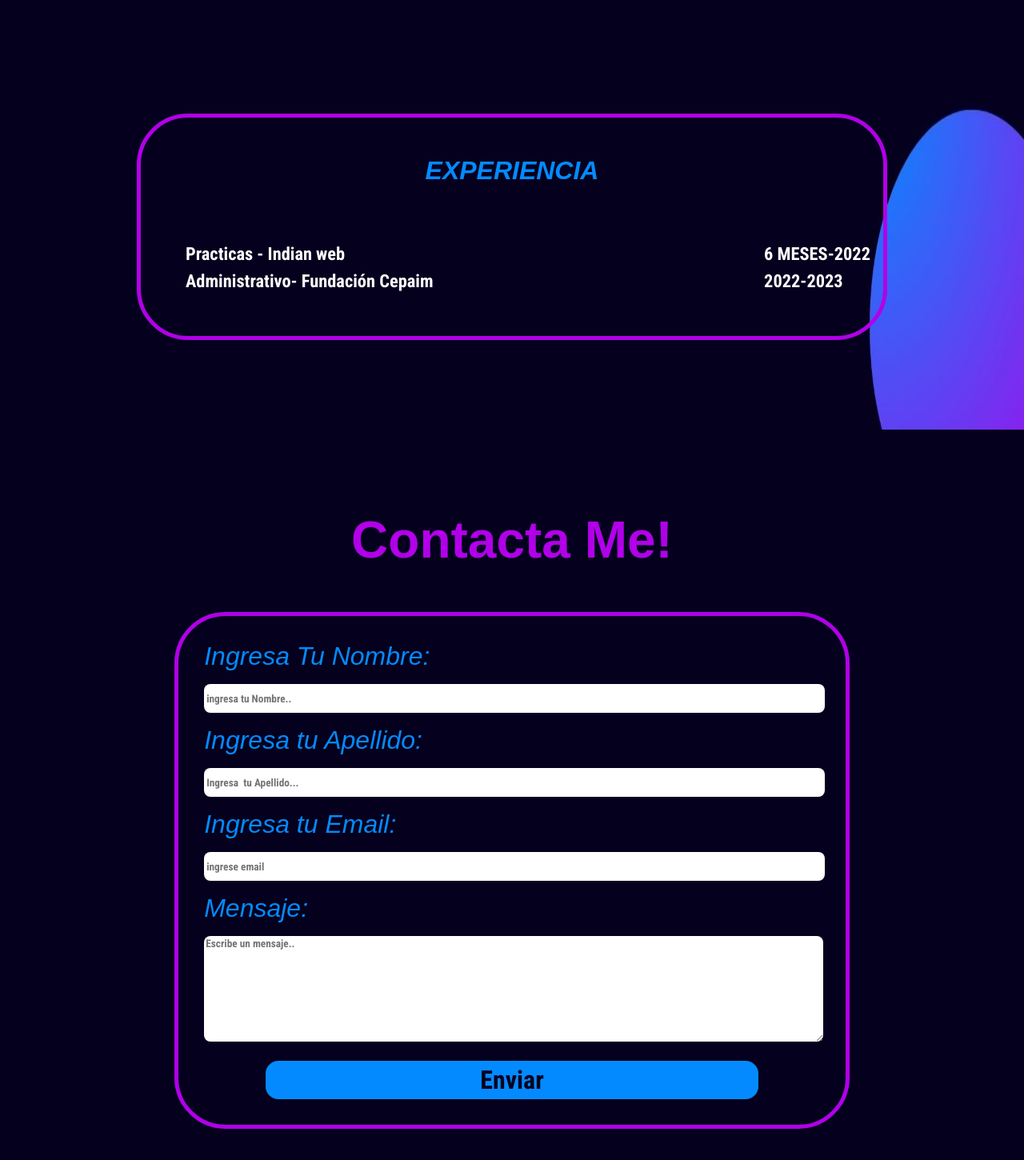
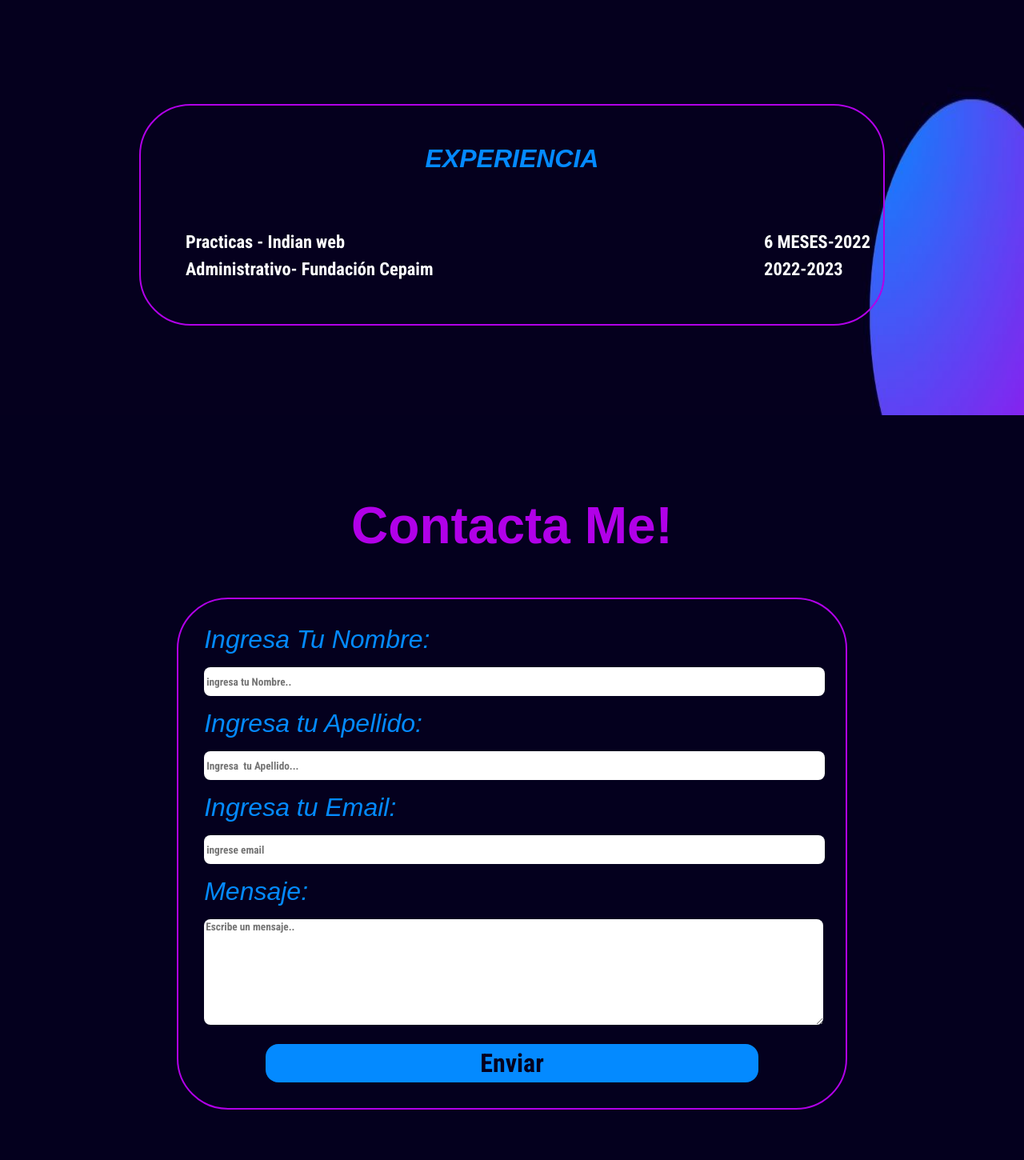
Before and after one commit to juandavidcuestablandon/Portfoli-React, a React (Vite) app: page / in a window 1280 px wide. Shown: the part 2556-4006 px from the top of the page at 80% size. Built offline with nearby package versions, Linux system fonts and the light colour scheme; a web font is replaced by a local one.

Commit message:
estilo cajas

```diff
--- a/src/styles.css
+++ b/src/styles.css
@@ -336,7 +336,7 @@ section .redes a:hover{
 
 .about .box {
     width: 70%;
-    border: 5px solid var(--ColorPrincipal);
+    border: 2px solid var(--ColorPrincipal);
     display: flex;
     align-items: center;
     flex-direction: column;
@@ -399,7 +399,7 @@ section .redes a:hover{
     width: 65%;
     padding: 2rem;
     border-radius:4rem ;
-    border: 5px solid var(--ColorPrincipal);
+    border: 2px solid var(--ColorPrincipal);
 }
 
 .contact form label {
```
